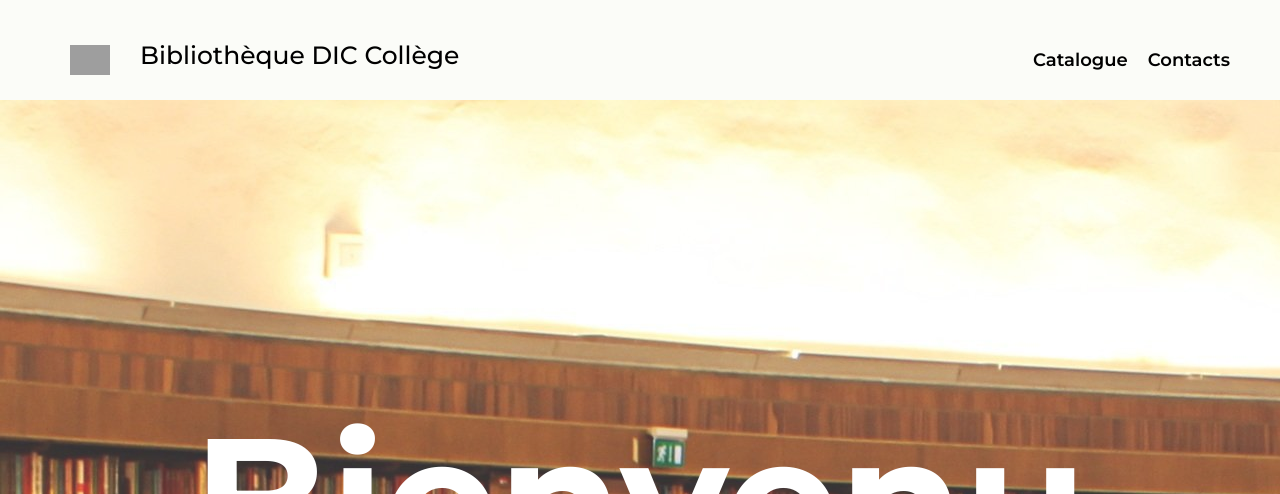
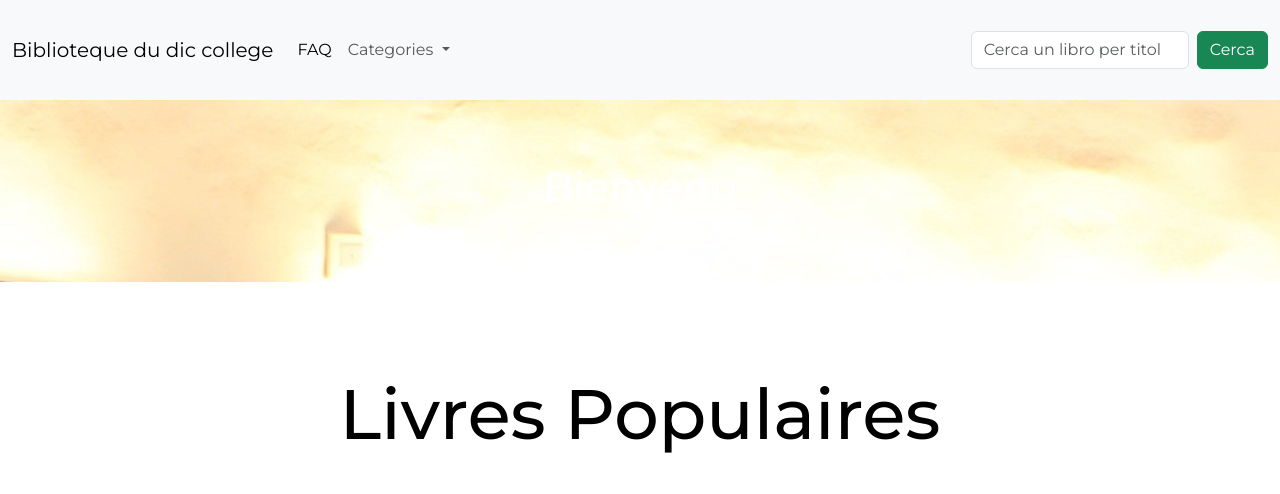
Before and after one commit to RayaneGuebre/library-website, a Django app: page / in a window 1280 px wide. Shown: the top 494 px of the page. Run offline with Django 5.2, Linux system fonts and the light colour scheme; data comes from the database, SQL or seed files in the repository; both versions use the stored data as it was after the commit; grey boxes are pictures that could not be loaded.

Commit message:
i hate frontend, please help me...

```diff
--- a/website/app_folder/models.py
+++ b/website/app_folder/models.py
@@ -1,6 +1,7 @@
 from django.db import models
 from django.utils.text import slugify
 import isbnlib
+import os
 
 
 # Create your models here.
@@ -23,7 +24,7 @@ class Book(models.Model):
     is_available = models.BooleanField(default=True)
     isbn= models.CharField(max_length=255, unique=True)
     category = models.ForeignKey(Category, related_name='books', on_delete=models.CASCADE)
-    cover = models.ImageField(upload_to='covers/', max_length=255, blank=True)
+    cover = models.ImageField(upload_to='covers/', max_length=255, blank=True, null=True)
     def __str__(self):
         return self.name
 class FeaturedBooks(models.Model):
--- a/website/app_folder/static/style.css
+++ b/website/app_folder/static/style.css
@@ -50,8 +50,8 @@ body {
   display: flex;
   justify-content: center;
   align-items: center;
-  height: 100vh;
-  width: 100vw;
+  height: 100%;
+  width: 100%;
   padding: 0;
   margin: 0;
   opacity: 0.8;
@@ -61,7 +61,7 @@ body {
 #welcome-text {
   display: flex;
 
-  width: 100vw;
+  width: 100%;
   height: 182px;
   flex-direction: column;
   justify-content: center;
@@ -113,7 +113,7 @@ body {
   grid-template-columns: repeat(auto-fit, 200px, 1fr);
 }
 #categories-section {
-  height: 100vh;
+  height: 100%;
   background-color: #fbfcf8;
 }
 
@@ -178,7 +178,7 @@ body {
   text-shadow: black 4px;
 }
 #category-name-text {
-  width: 100vw;
+  width: 100%;
   height: 244px;
   display: flex;
   padding-top: 0px;
@@ -210,7 +210,7 @@ body {
   margin-left: 0px;
   align-items: center;
   justify-content: center;
-  width: 100vw;
+  width: 100%;
 }
 .no-books-text h2 {
   font-weight: 400;
@@ -321,7 +321,7 @@ body {
 
 .book-cover img {
   width: 700px !important;
-  max-width: 100%; /* Occupa tutta la colonna dedicata */
+  max-width: 100%;
   height: auto;
   object-fit: cover;
 }
@@ -360,7 +360,7 @@ body {
   font-weight: 500;
 }
 .popular-books-text{
-  width: 100vw;
+  width: 100%;
 }
 
 /* Featured Books Grid */
--- a/website/app_folder/templates/app_folder/home.html
+++ b/website/app_folder/templates/app_folder/home.html
@@ -5,11 +5,14 @@
     <meta charset="UTF-8" />
     <meta name="viewport" content="width=device-width, initial-scale=1.0" />
     <title>Biblioteque - DIC Collège</title>
+    <!-- Bootstrap CSS -->
+<link href="https://cdn.jsdelivr.net/npm/bootstrap@5.3.3/dist/css/bootstrap.min.css" rel="stylesheet" integrity="sha384-QWTKZyjpPEjISv5WaRU9OFeRpok6YctnYmDr5pNlyT2bRjXh0JMhjY6hW+ALEwIH" crossorigin="anonymous">
     <link
       rel="icon"
       href="https://www.dic-college.be/wp-content/uploads/fav-DIC.png"
       sizes="32x32"
     />
+
     <link rel="stylesheet" href="{% static 'style.css' %}" />
     <link rel="preconnect" href="https://fonts.googleapis.com" />
     <link rel="preconnect" href="https://fonts.gstatic.com" crossorigin />
@@ -25,19 +28,61 @@
   </head>
   <body>
     <header>
-      <nav class="navbar">
-        <div class="nav-left">
-          <img
-            src="https://www.dic-college.be/wp-content/uploads/logo-DIC-College-1.png"
-            alt="DIC College Logo"
-            class="logo"
-          />
-          <span class="nav-title">Bibliothèque DIC Collège</span>
-        </div>
-        <div class="nav-right">
-          <a href="#categories-section">Catalogue</a>
-          <a href="#contact">Contacts</a>
-        </div>
+      <nav class="navbar navbar-expand-lg bg-body-tertiary">
+        <div class="container-fluid">
+    <a class="navbar-brand" href="#">Biblioteque du dic college</a>
+    <button class="navbar-toggler" type="button" data-bs-toggle="collapse" data-bs-target="#navbarSupportedContent" aria-controls="navbarSupportedContent" aria-expanded="false" aria-label="Toggle navigation">
+      <span class="navbar-toggler-icon"></span>
+    </button>
+    <div class="collapse navbar-collapse" id="navbarSupportedContent">
+      <ul class="navbar-nav me-auto mb-2 mb-lg-0">
+        <li class="nav-item">
+          <a class="nav-link active" href="#">FAQ</a>
+        </li>
+        <li class="nav-item dropdown">
+          <a class="nav-link dropdown-toggle" href="#" role="button" data-bs-toggle="dropdown" aria-expanded="false">
+            Categories
+          </a>
+          <ul class="dropdown-menu">
+            {% for category in categories %}
+            <li><a
+              href="{% url 'books_in_category' category.name %}"
+              class="dropdown-item"
+              >{{ category.name }}
+            </a></li>
+           {% endfor %}
+          </ul>
+        </li>
+
+      </ul>
+<form class="d-flex" action="/search/" method="get" role="search">
+  <div class="dropdown flex-grow-1">
+       <input
+      class="form-control"
+      type="search"
+      name="q"
+      placeholder="Cerca un libro per titolo o autore..."
+      aria-label="Search"
+      id="live-search-input"
+      data-bs-toggle="dropdown"
+      aria-expanded="false"
+      autocomplete="off"
+    >
+      <!-- Il contenitore dove appariranno i suggerimenti dal server -->
+    <ul class="dropdown-menu" aria-labelledby="live-search-input" id="suggestions-dropdown">
+
+    </ul>
+
+  </div>
+
+  <button class="btn btn-success ms-2" type="submit">Cerca</button>
+
+</form>
+
+  </div>
+</form>
+    </div>
+  </div>
       </nav>
 
       <div id="welcome-text-container">
@@ -92,5 +137,7 @@
         </div>
       </section>
     </main>
+  <!-- Bootstrap JS -->
+<script src="https://cdn.jsdelivr.net/npm/bootstrap@5.3.3/dist/js/bootstrap.bundle.min.js" integrity="sha384-YvpcrYf0tY3lHB60NNkmXc5s9fDVZLESaAA55NDzOxhy9GkcIdslK1eN7N6jIeHz" crossorigin="anonymous"></script>
   </body>
 </html>
--- a/website/app_folder/views.py
+++ b/website/app_folder/views.py
@@ -63,3 +63,13 @@ def homepage_view(request):
     featured_books = FeaturedBooks.objects.order_by('order')[:3]  # Adjust this to show only 3 books
     context = {'featured_books': featured_books}
     return render(request, 'homepage.html', context)
+
+
+
+def active_search(input):
+    books = Book.objects.all()
+    return_list = []
+    for book in books:
+        if input in book.name:
+            return_list.append(book.isbn)
+    return return_list
--- a/website/project_folder/settings.py
+++ b/website/project_folder/settings.py
@@ -29,8 +29,8 @@ SECRET_KEY = 'django-insecure-pn6p*ul*3#m5fx579g#2g1kb8fq_p*ic_b5cqacez&lry71_kg
 # SECURITY WARNING: don't run with debug turned on in production!
 DEBUG = True
 
-ALLOWED_HOSTS = []
-
+ALLOWED_HOSTS = ['localhost', '127.0.0.1']
+CSRF_TRUSTED_ORIGINS = ['http://localhost:8000', 'http://127.0.0.1:8000']
 
 # Application definition
 
```
Also changed, not shown: website/db.sqlite3.
